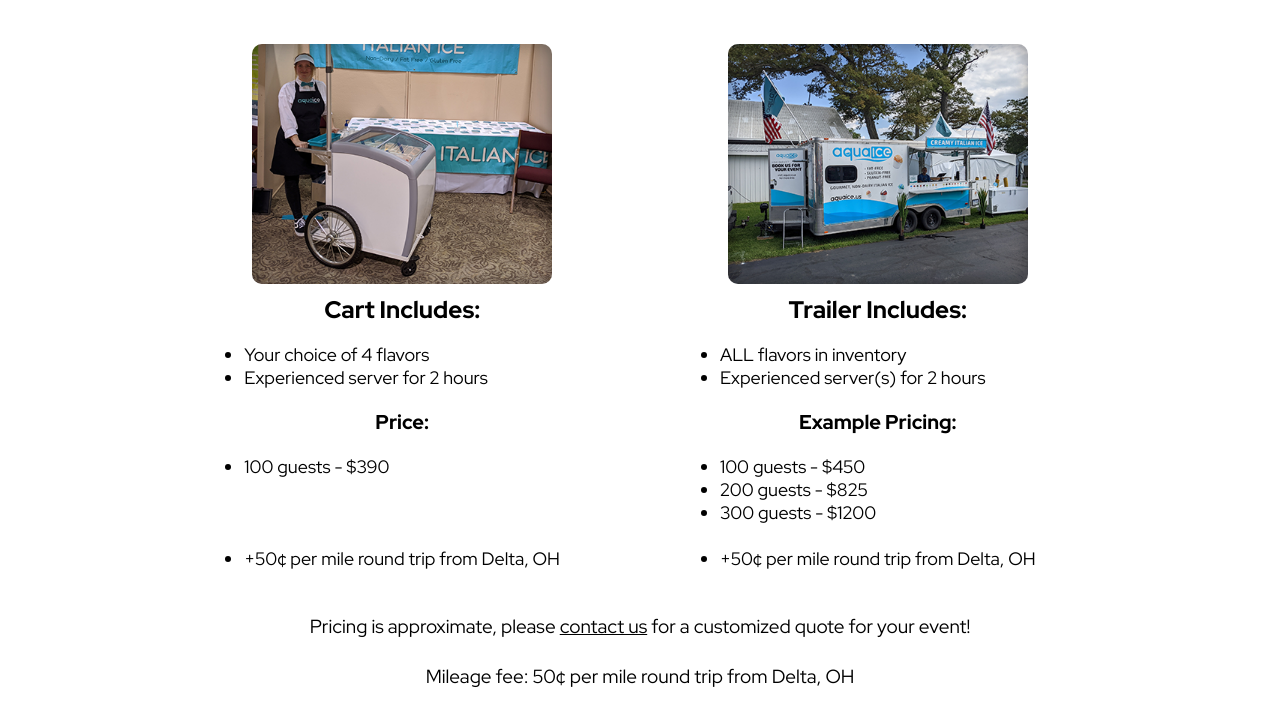
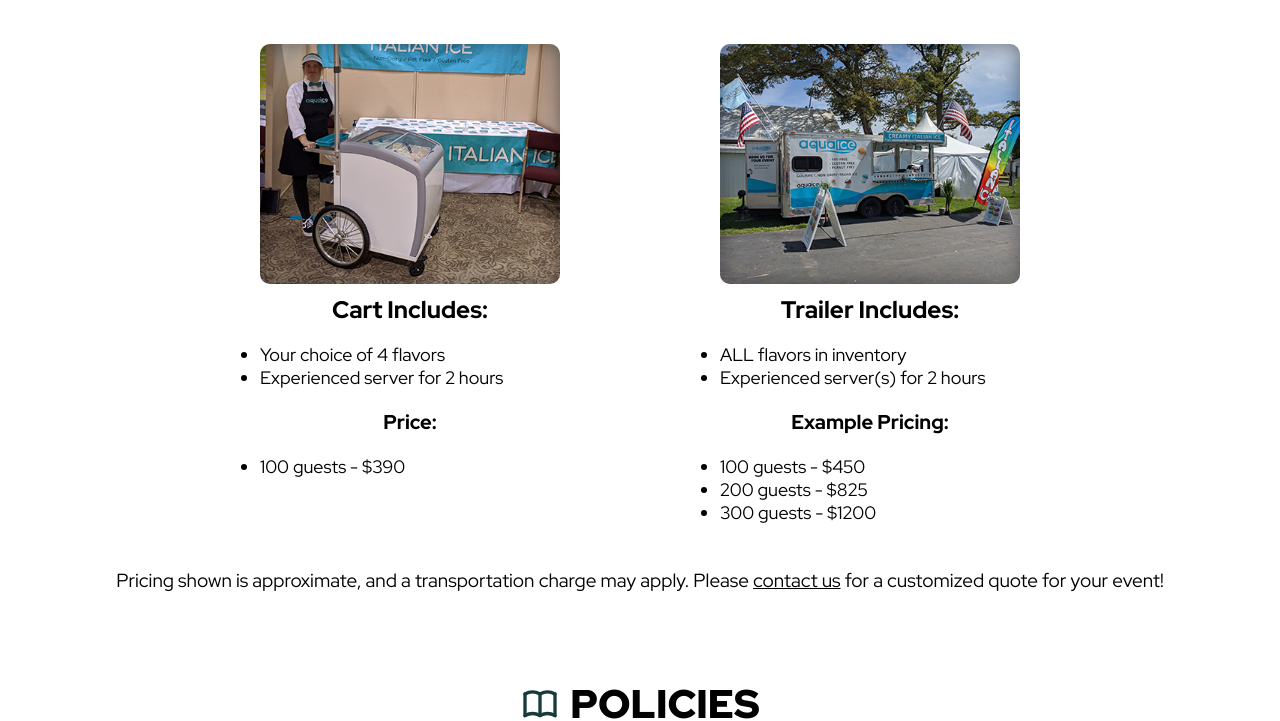
Before and after one commit to Aqua-Ice/AquaIce.us, a website: page src/pages/book.html in a window 1280 px wide. Shown: the part 588-1309 px from the top of the page. Drawn offline with nearby package versions, Linux system fonts and the light colour scheme; files that its build step writes are made by us from their sources; files whose address does not match are found by name.

Commit message:
Update fees and photos again

```diff
--- a/src/pages/book.html
+++ b/src/pages/book.html
@@ -40,12 +40,11 @@
                         <strong class="package-includes">Price:</strong>
                         <ul>
                             <li>100 guests - $390</li>
-                            <br><br><br>
-                            <li>+50&cent; per mile round trip from Delta, OH</li>
+                            <br><br>
                         </ul>
                     </div>
                     <div class="sidebyside-pkg">
-                        <div class="img" style="background-image:url('../assets/trailer_photo_3.png')"></div>
+                        <div class="img" style="background-image:url('../assets/trailer_photo_5.png')"></div>
                         <h2 class="package-name">Trailer Includes:</h2>
                         <ul>
                             <li>ALL flavors in inventory</li>
@@ -56,18 +55,13 @@
                             <li>100 guests - $450</li>
                             <li>200 guests - $825</li>
                             <li>300 guests - $1200</li>
-                            <br>
-                            <li>+50&cent; per mile round trip from Delta, OH</li>
                         </ul>
                     </div>
                 </div>
 				<div class="booking-section">
                     <br>
                     <div class="msg">
-                        Pricing is approximate, please <a href="/contact">contact us</a> for a customized quote for your event!
-                        <br>
-                        <br>
-                        Mileage fee: 50&cent; per mile round trip from Delta, OH
+                        Pricing shown is approximate, and a transportation charge may apply. Please <a href="/contact">contact us</a> for a customized quote for your event!
                     </div>
                     <br><br><br>
 				</div>
```
Also changed, not shown: src/assets/trailer_photo_5.png (added), 3 other files.
